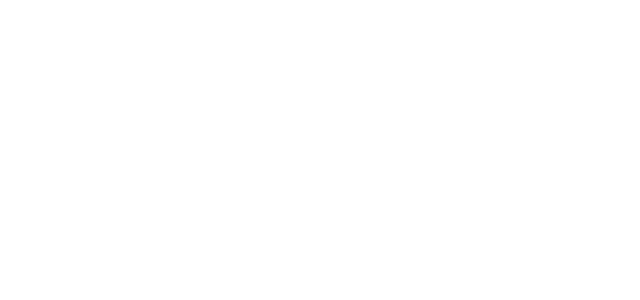
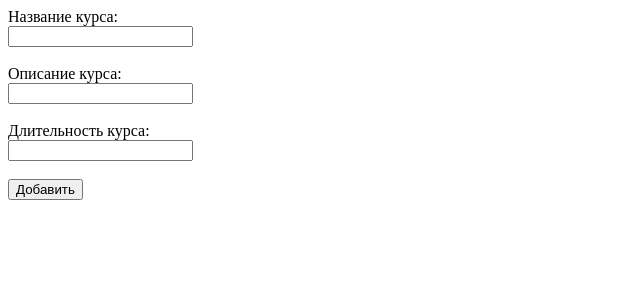
Before and after one commit to rinkalikas/my_first_repository, an Angular app in the folder ObrazProject/: page /add_lesson in a window 1280 px wide. Before the commit this address led to /. Shown: the top 300 px of the page, without its empty margins (0-640 px from the left). Built offline with nearby package versions, Linux system fonts and the light colour scheme.

Commit message:
reactive forms 1st commit

```diff
--- /dev/null
+++ b/ObrazProject/src/app/add-lesson/add-lesson.component.html
@@ -0,0 +1,20 @@
+<form [formGroup]="addLessonForm" (ngSubmit)="this.onSubmit()">
+
+    <label>
+      Название курса:<br>
+      <input type="text" formControlName="lessonTitle">
+    </label><br><br>
+
+    <label>
+      Описание курса:<br>
+      <input type="text" formControlName="lessonDescription">
+    </label><br><br>
+
+    <label>
+        Длительность курса:<br>
+        <input type="text" formControlName="lessonTime">
+    </label><br><br>
+
+    <button type="submit" [disabled]="!addLessonForm.valid">Добавить</button>
+
+  </form>
--- /dev/null
+++ b/ObrazProject/src/app/add-lesson/add-lesson.component.ts
@@ -0,0 +1,26 @@
+import { Component, OnInit } from '@angular/core';
+import { FormControl, FormGroup } from '@angular/forms';
+
+@Component({
+  selector: 'app-add-lesson',
+  templateUrl: './add-lesson.component.html',
+  styleUrls: ['./add-lesson.component.scss']
+})
+export class AddLessonComponent implements OnInit {
+
+  addLessonForm = new FormGroup({
+    lessonTitle: new FormControl(''),
+    lessonDescription: new FormControl(''),
+    lessonTime: new FormControl(''),
+  });
+
+  onSubmit() {
+    console.warn(this.addLessonForm.value);
+  }
+
+  constructor() { }
+
+  ngOnInit(): void {
+  }
+
+}
--- a/ObrazProject/src/app/app-routing.module.ts
+++ b/ObrazProject/src/app/app-routing.module.ts
@@ -1,5 +1,6 @@
 import { NgModule } from '@angular/core';
 import { Routes, RouterModule } from '@angular/router';
+import { AddLessonComponent } from './add-lesson/add-lesson.component';
 import { AuthGuard } from './auth.guard';
 import { FirstCompComponent } from './components/first-comp/first-comp.component';
 import { SecondCompComponent } from './second-comp/second-comp.component';
@@ -12,7 +13,10 @@
   {
     path : 'content',
     component : SecondCompComponent,
-    // canActivate : [AuthGuard]
+  },
+  {
+    path : 'add_lesson',
+    component : AddLessonComponent,
   }
 ];
 
--- a/ObrazProject/src/app/app.component.html
+++ b/ObrazProject/src/app/app.component.html
@@ -1,4 +1 @@
-<!--Удалить закомментированный код-->
-<!-- <p>hello world</p> -->
 <router-outlet></router-outlet>
-<!-- <app-first-comp></app-first-comp> -->
--- a/ObrazProject/src/app/app.component.ts
+++ b/ObrazProject/src/app/app.component.ts
@@ -1,5 +1,4 @@
 import { Component } from '@angular/core'
-//import { FirstCompComponent } from './components/first-comp/first-comp.component'
 
 @Component({
   selector: 'app-root',
--- a/ObrazProject/src/app/components/first-comp/first-comp.component.html
+++ b/ObrazProject/src/app/components/first-comp/first-comp.component.html
@@ -1,7 +1,6 @@
-<!-- <p>hello comp 1</p> -->
-<button (click)="this.autService.logIn()">Авторизация</button><br><br>
+<button (click)="this.logIn()">Авторизация</button><br><br>
+<button routerLink="/add_lesson">Добавить курс</button><br><br>
 
-<!-- <a routerLink="/content">Подробнее</a> -->
 <div *ngFor="let lesson of lessons">
     <a routerLink="/content" (click)="this.lessonService.setLessonId(lesson.id)">{{lesson.title}}</a>
 </div>
--- a/ObrazProject/src/app/components/first-comp/first-comp.component.ts
+++ b/ObrazProject/src/app/components/first-comp/first-comp.component.ts
@@ -10,16 +10,16 @@
 export class FirstCompComponent implements OnInit {
 
 public lessons: any[]
-  // Лучше не создавать переменные с сервисами, а создать метод в компоненте, который будет вызывать сервис
-  // Например logIn() { this.authService.logIn() }
-public autService;
 public lessonService;
+
+logIn() {
+  this.authService.logIn()
+}
 
   constructor(private lessonsService: LessonsService, private authService: AuthService) {  }
 
   ngOnInit(): void {
     this.lessons = this.lessonsService.getLessons();
-    this.autService = this.authService;
     this.lessonService = this.lessonsService;
   }
 
--- a/ObrazProject/src/app/second-comp/second-comp.component.html
+++ b/ObrazProject/src/app/second-comp/second-comp.component.html
@@ -1,4 +1,3 @@
-<!-- <p>hello comp 2</p> -->
 <div>
     <h3>{{lessons[lessonsId].title}}</h3>
     <p>{{lessons[lessonsId].description}}</p>
```
Also changed, not shown: ObrazProject/src/app/app.module.ts (+6 -2 lines), ObrazProject/src/app/add-lesson/add-lesson.component.scss (added), 1 other file (tests, documents, lock files or other folders).
